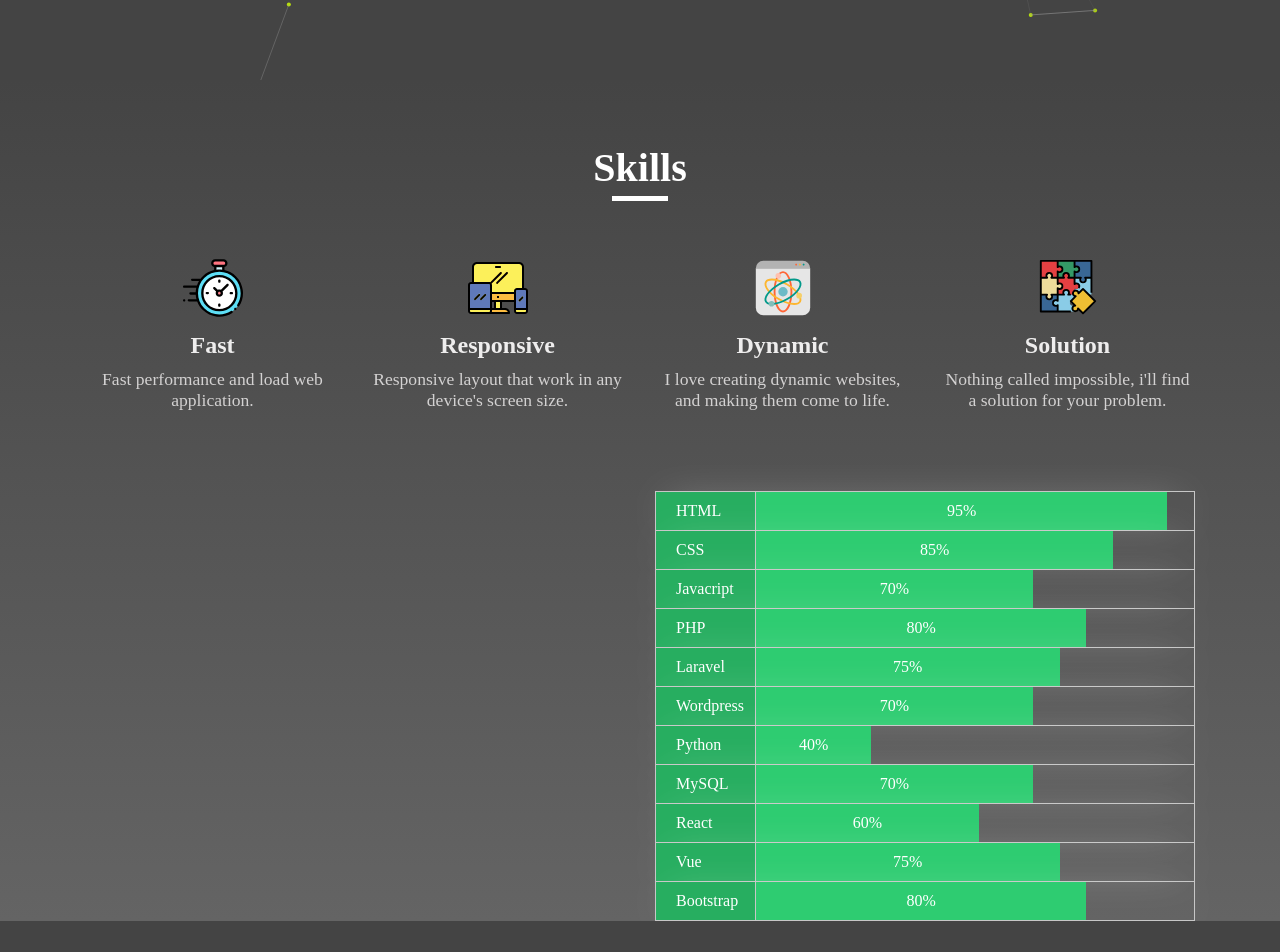
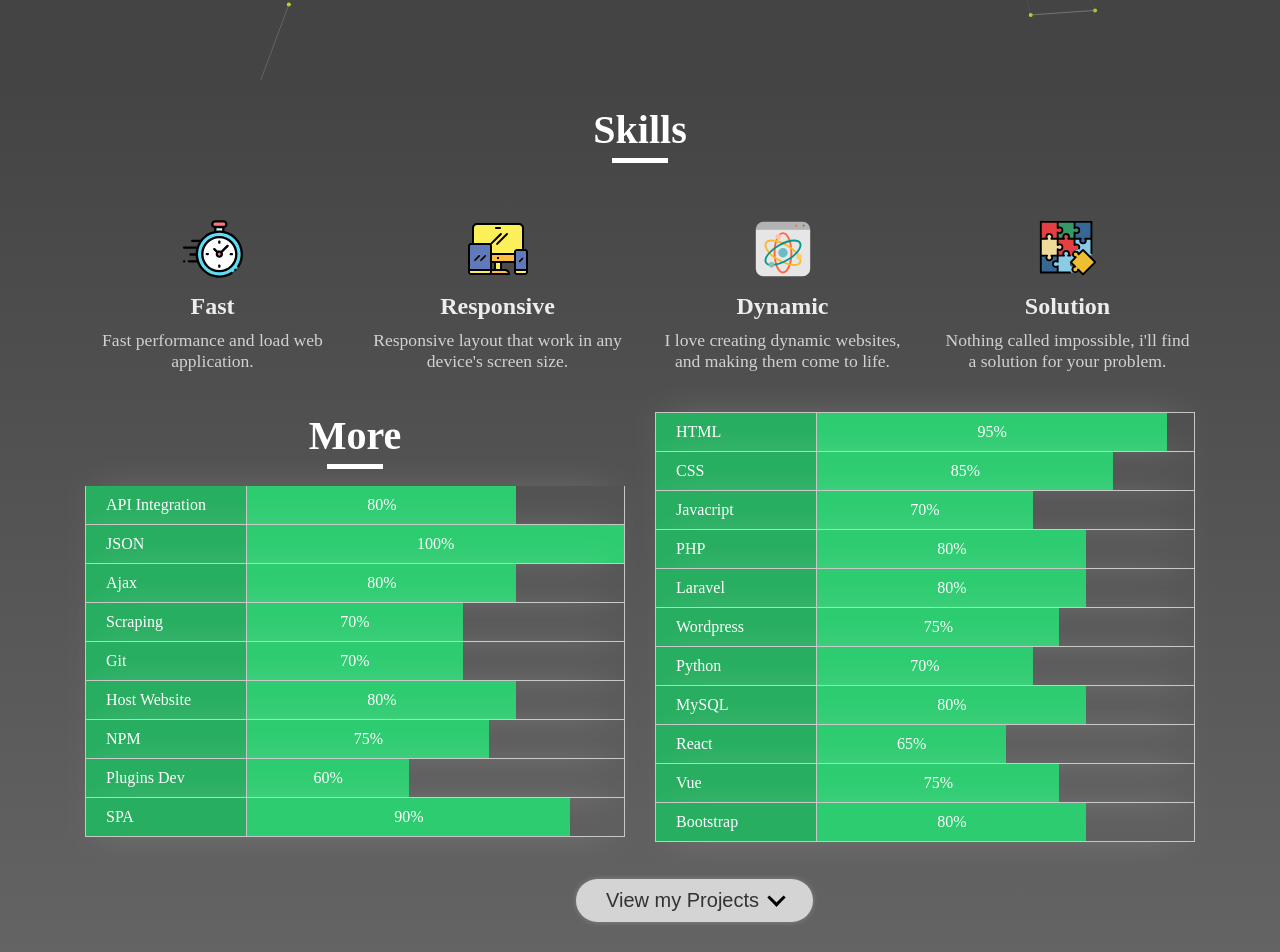
Before and after one commit to bishoyromany/portfolio, a React (Create React App) app: page / in a window 1280 px wide. Shown: the part 720-1672 px from the top of the page. Before the commit the page ends 1641 px from the top, so only its background shows below. Built offline with nearby package versions, Linux system fonts and the light colour scheme.

Commit message:
Completed Skills Part

```diff
--- a/src/Components/HomeIntro.js
+++ b/src/Components/HomeIntro.js
@@ -177,7 +177,7 @@
 
             </div>
              */}
-            <button className="view-skills">
+            <button className="prettyButton">
                 <Link to="#Skills" smooth>View my skills <i className="arrow down"></i></Link>
             </button>
         </div>
--- a/src/Components/Skills.js
+++ b/src/Components/Skills.js
@@ -1,7 +1,8 @@
 import React, {useState, useEffect} from 'react';
 import {connect} from 'react-redux'
+import { HashLink as Link } from 'react-router-hash-link';
 
-const Skills = ({CAN_DO, SKILLS}) => {
+const Skills = ({CAN_DO, SKILLS, MORE_SKILLS}) => {
     const [animateNow, setAnimateNow] = useState(false);
     const [isVisible, setIsVisible] = useState(false);
 
@@ -48,7 +49,21 @@
             <div className="container skills-container-process">
                 <div className="row">
                     <div className="col-md-6">
-
+                        <div className="pretty-header-container">
+                            <h1 className="pretty-header" style={{marginTop : 0}}>More</h1>
+                        </div>
+                        {
+                            MORE_SKILLS.map(item => {
+                                return(
+                                    <div key={item.title} className="item-container">
+                                        <span className="item">{item.title}</span>
+                                        <span className={`process ${animateNow ? 'active' : 'none-active'}`} style={{width: `calc(${item.process}% - 30%)`}}>
+                                            {item.process}%
+                                        </span>
+                                    </div>
+                                )
+                            })
+                        }
                     </div>
                     <div className="col-md-6">
                         {
@@ -56,7 +71,9 @@
                                 return(
                                     <div key={item.title} className="item-container">
                                         <span className="item">{item.title}</span>
-                                        <span className={`process ${animateNow ? 'active' : 'none-active'}`} style={{width: `calc(${item.process}% - 100px)`}}>{item.process}%</span>
+                                        <span className={`process ${animateNow ? 'active' : 'none-active'}`} style={{width: `calc(${item.process}% - 30%)`}}>
+                                            {item.process}%
+                                        </span>
                                     </div>
                                 )
                             })
@@ -64,19 +81,10 @@
                     </div>
                 </div>
             </div>
-            {/* <div className="container skills-images">
-                <div className="row">
-                    {
-                        SKILLS.map((item) => {
-                            return(
-                                <div key={item.title} data-tip={item.title} className="col-md-2">
-                                    <img src={item.icon} />
-                                </div>
-                            )
-                        })
-                    }
-                </div>
-            </div> */}
+
+            <button className="prettyButton">
+                <Link to="#Projects" smooth>View my Projects <i className="arrow down"></i></Link>
+            </button>
         </div>
     )
 }
@@ -85,6 +93,7 @@
     return {
         CAN_DO : state.CAN_DO,
         SKILLS : state.SKILLS,
+        MORE_SKILLS : state.MORE_SKILLS
     }
 }
 
--- a/src/Store/store.js
+++ b/src/Store/store.js
@@ -103,28 +103,28 @@
         },
         {
             title : 'Laravel',
+            process: 80,
+            icon : laravel
+        },
+        {
+            title : 'Wordpress',
             process: 75,
             icon : laravel
         },
         {
-            title : 'Wordpress',
+            title : 'Python',
             process: 70,
-            icon : laravel
-        },
-        {
-            title : 'Python',
-            process: 40,
             icon : python
         },
         {
             title : 'MySQL',
-            process: 70,
+            process: 80,
             icon : mysql
         },
 
         {
             title : 'React',
-            process: 60,
+            process: 65,
             icon : react
         },
         {
@@ -148,6 +148,44 @@
         //     icon : pug
         // },
     ],
+    MORE_SKILLS : [
+        {
+            title : 'API Integration',
+            process: 80,
+        },
+        {
+            title : 'JSON',
+            process: 100,
+        },
+        {
+            title : 'Ajax',
+            process: 80,
+        },
+        {
+            title : 'Scraping',
+            process: 70,
+        },
+        {
+            title : 'Git',
+            process: 70,
+        },
+        {
+            title : 'Host Website',
+            process: 80,
+        },
+        {
+            title : 'NPM',
+            process: 75,
+        },
+        {
+            title : 'Plugins Dev',
+            process: 60,
+        },
+        {
+            title : 'SPA',
+            process: 90,
+        }
+    ]
 };
 
 const storeData = (state = data, action) => {
--- a/src/Style/Home.scss
+++ b/src/Style/Home.scss
@@ -1,5 +1,34 @@
 #Home{
     overflow: hidden;
+
+    .prettyButton{
+        position: absolute;
+        bottom : 20%;
+        left : 45%;
+        padding : 10px 30px;
+        background-color : #d4d4d4;
+        color : #333;
+        border: none;
+        border-radius : 25px;
+        animation: view-skills-button 5s infinite ease-in-out;
+        box-shadow: 0px 0px 10px -5px rgba(255,255,255,1);
+        transition: all 0.5s ease-in-out;
+        &:hover{
+            background-color : #EEE;
+        }
+        a{
+            color : #333;
+            font-size : 1.5em;
+            text-decoration: none;
+            vertical-align: middle;
+            i{
+                padding: 5px;
+                margin-bottom: 2.5px;
+                margin-left : 5px;
+            }
+        }
+    }
+
     .HomeIntro{
         width : 100vw;
         height: 100vh;
@@ -58,7 +87,6 @@
             position: absolute;
             animation: loop 3500ms cubic-bezier(.62,.01,.42,1.01) infinite alternate calc(var(--char-index) * 10ms);
         }
-
     }
 
     #Skills{
@@ -100,7 +128,7 @@
         }
 
         .skills-container-process{
-            margin-top: 80px;
+            margin-top: 40px;
             .item-container{
                 box-shadow: -2px 0px 38px -16px rgba(255, 255, 255, 0.75);
                 text-align: left;
@@ -114,7 +142,7 @@
                 .item{
                     display: inline-block;
                     padding : 10px 20px;
-                    width : 100px;
+                    width : 30%;
                     border-right:1px solid rgb(199, 199, 199);
                     color : #FFF;
                     background-color :#27ae60;
@@ -135,6 +163,13 @@
                 }
             }
         }
+
+        .prettyButton{
+            position: relative;
+            margin: 40px auto;
+            animation: view-projects-button 5s infinite ease-in-out;
+        }
+
     }
 
 }
@@ -149,6 +184,7 @@
 	}
 }
 
+
 @keyframes view-skills-button{
     0%{
         bottom : 20%;
@@ -160,3 +196,15 @@
         bottom: 20%;
     }
 }
+
+@keyframes view-projects-button{
+    0%{
+        margin-top : 40px;
+    }
+    50%{
+        margin-top : 20px;
+    }
+    100%{
+        margin-top : 40px;
+    }
+}
--- a/src/Style/_config.scss
+++ b/src/Style/_config.scss
@@ -47,7 +47,7 @@
     .pretty-header{
         text-align: center;
         font-size: 30pt;
-        margin-top: 5%;
+        margin-top: 2%;
         display: inline-block;
         position: relative;
         &:after{
```
